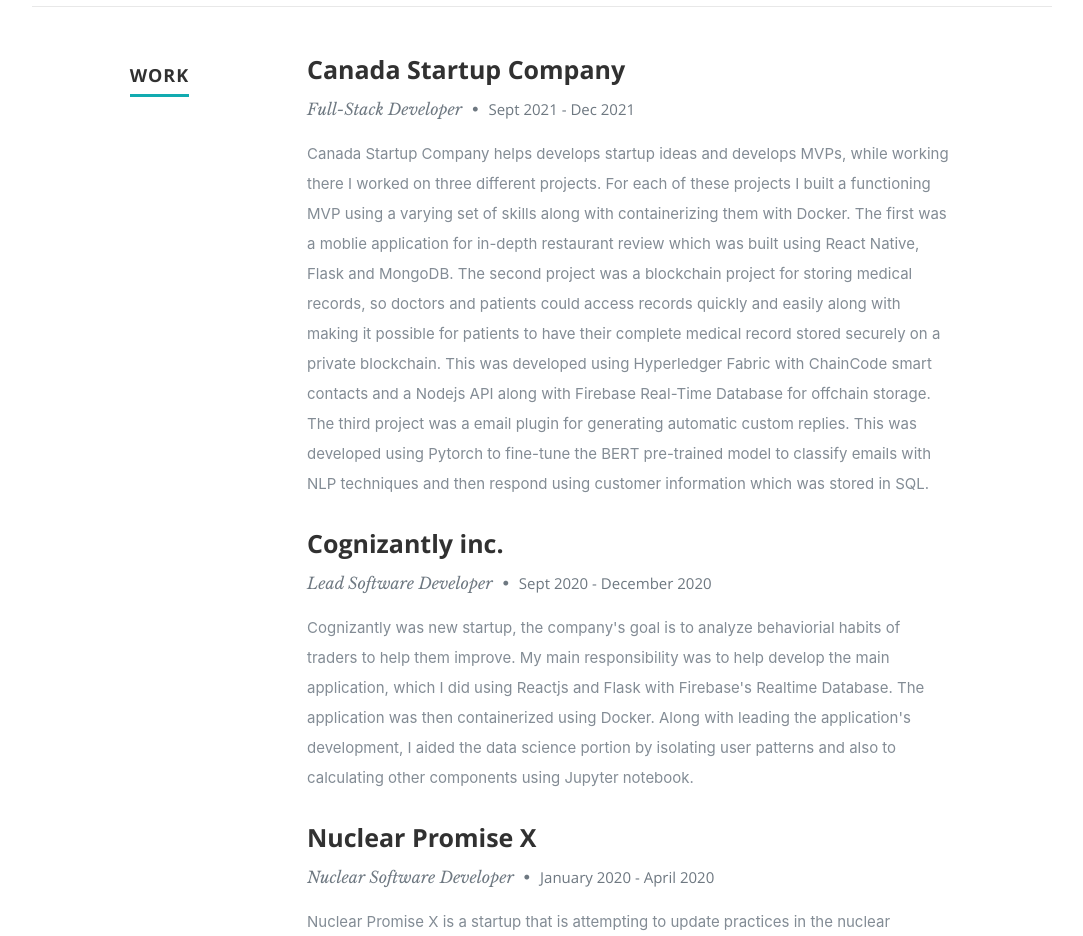
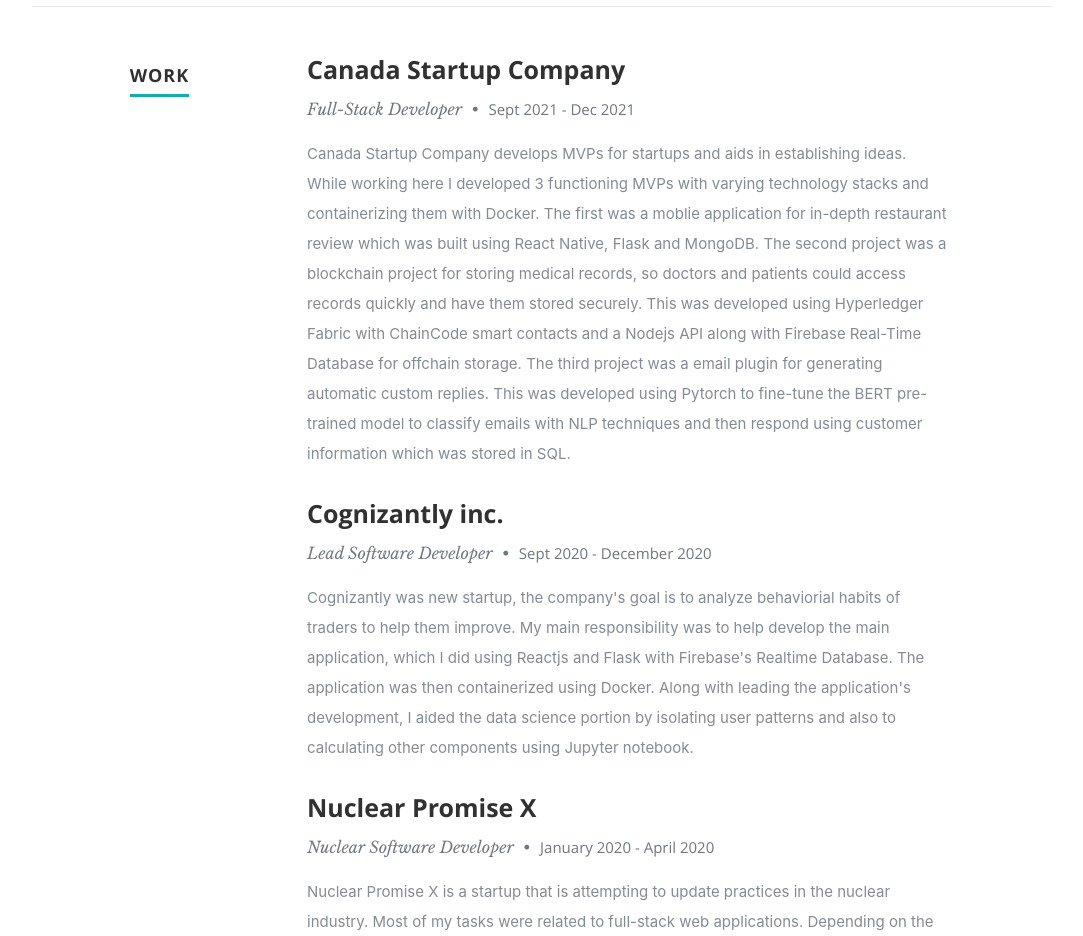
Before and after one commit to Jas1999/PortfolioWebsite, a React (Create React App) app: page / in a window 1280 px wide. Shown: the part 2060-2996 px from the top of the page, without its empty margins (98-1181 px from the left). Built offline with nearby package versions, Linux system fonts and the light colour scheme.

Commit message:
updated csc description

```diff
--- a/src/components/resume.js
+++ b/src/components/resume.js
@@ -50,11 +50,11 @@
                   <p className="info">Full-Stack Developer <span>•</span> <em className="date">Sept 2021 - Dec 2021</em></p>
                   <p  style={{textAlign:"left"}}>
 
-                    Canada Startup Company helps develops startup ideas and develops MVPs, while working there I worked on three different projects.
-                    For each of these projects I built a functioning MVP using a varying set of skills along with containerizing them with Docker.
+                    Canada Startup Company develops MVPs for startups and aids in establishing ideas.
+                    While working here I developed 3 functioning MVPs with varying technology stacks and containerizing them with Docker.
                     The first was a moblie application for in-depth restaurant review which was built using React Native, Flask and MongoDB.
-                    The second project was a blockchain project for storing medical records, so doctors and patients could access records quickly and easily along with making it possible for patients to have their complete medical record
-                    stored securely on a private blockchain. This was developed using Hyperledger Fabric with ChainCode smart contacts and a Nodejs API along with Firebase Real-Time Database for offchain storage.
+                    The second project was a blockchain project for storing medical records, so doctors and patients could access records quickly and have them stored securely.
+                    This was developed using Hyperledger Fabric with ChainCode smart contacts and a Nodejs API along with Firebase Real-Time Database for offchain storage.
                     The third project was a email plugin for generating automatic custom replies. This was developed using Pytorch to fine-tune the BERT pre-trained model to classify emails with NLP techniques and then respond using customer information which was stored in SQL.
 
                   {/*
```
